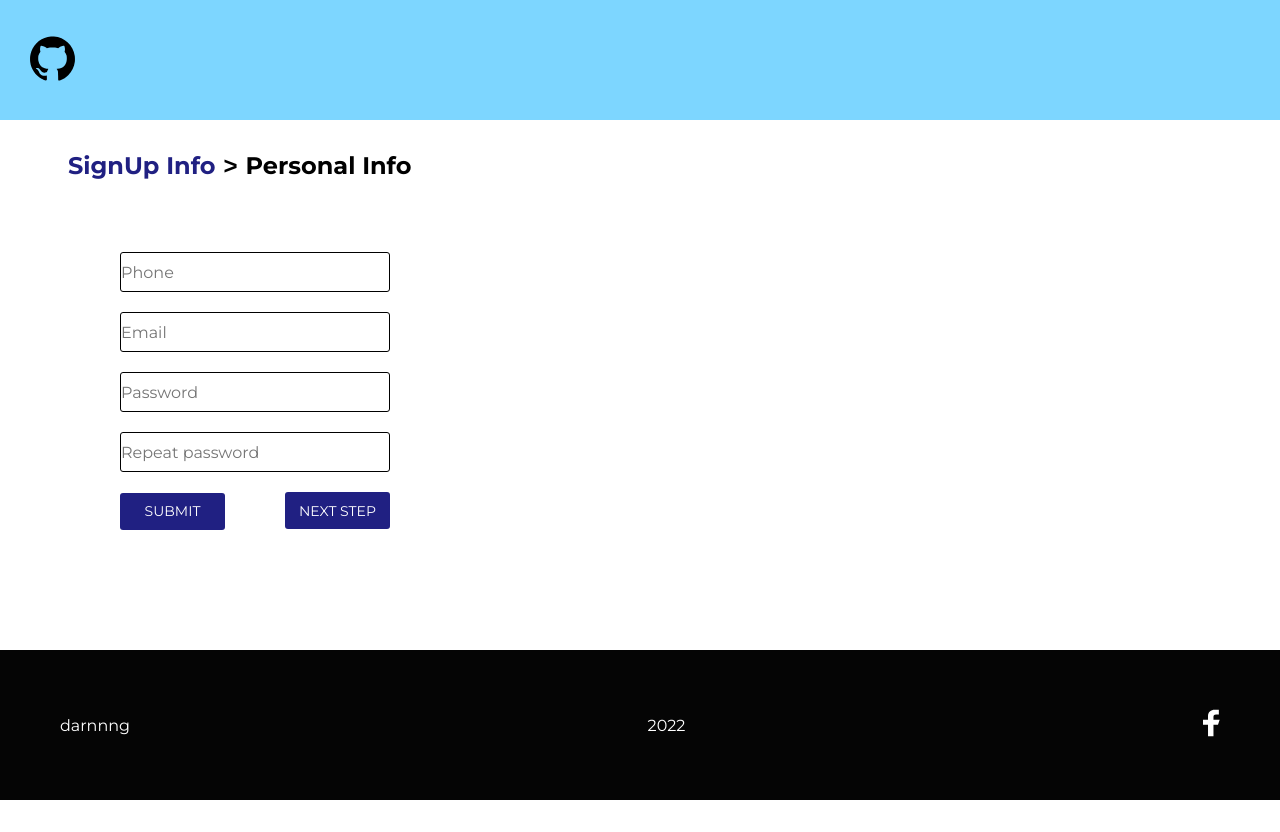
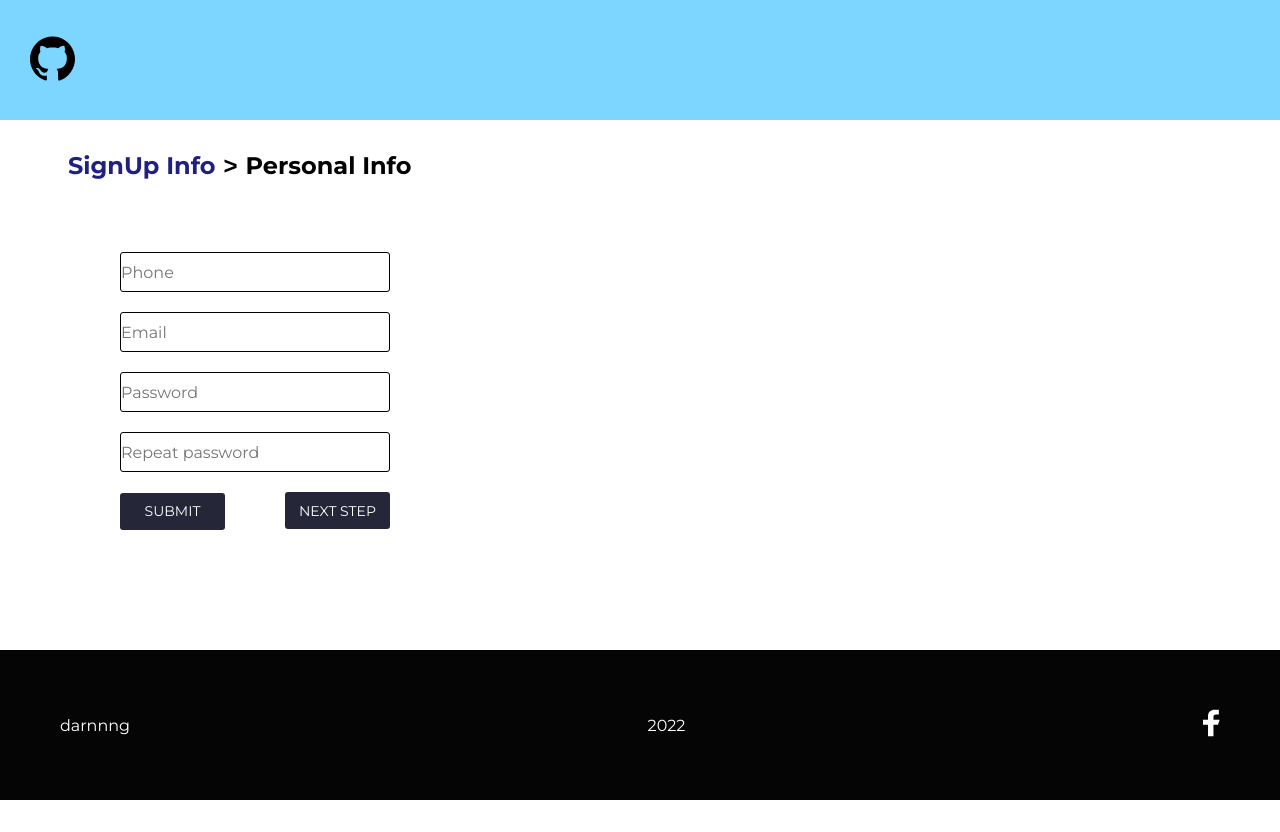
Before and after one commit to darnnng/registration, a React (Create React App) app: page / in a window 1280 px wide. Built offline with nearby package versions, Linux system fonts and the light colour scheme.

Commit message:
fix:sighup error

```diff
--- a/src/components/SignUpInfo/SignUpInfo.js
+++ b/src/components/SignUpInfo/SignUpInfo.js
@@ -17,6 +17,8 @@ const SignUpInfo = () => {
     const [phoneError, setPhoneError]=useState(false);
     const [emailError, setEmailError]=useState(false);
     const [passwordDirty, setPasswordDirty]=useState(false);
+    const [phoneDirty, setPhoneDirty]=useState(false);
+    const [emailDirty, setEmailDirty]=useState(false);
     const [formValid, setFormValid]=useState(false);
 
 
@@ -24,6 +26,7 @@ const SignUpInfo = () => {
 
     const phoneHandler=(e)=>{
         setPhone(e.target.value)
+        setPhoneDirty(true)
         if (!!(e.target.value)!=schema['mobilePhone']['required']) {
             setPhoneError(true);
         }
@@ -36,7 +39,8 @@ const SignUpInfo = () => {
     }
 
     const emailHandler=(e)=>{
-        setEmail(e.target.value)
+        setEmail(e.target.value);
+        setEmailDirty(true)
 
         if (!!(e.target.value)!=schema['email']['required']) {
             setEmailError(true);
@@ -80,7 +84,7 @@ const SignUpInfo = () => {
     }
 
     useEffect(()=>{
-        if (phoneError || emailError || passwordError) {
+        if (!phoneDirty || phoneError || !emailDirty || emailError ||!passwordDirty || passwordError) {
             setFormValid(false)
         } else {
             setFormValid(true)
```
